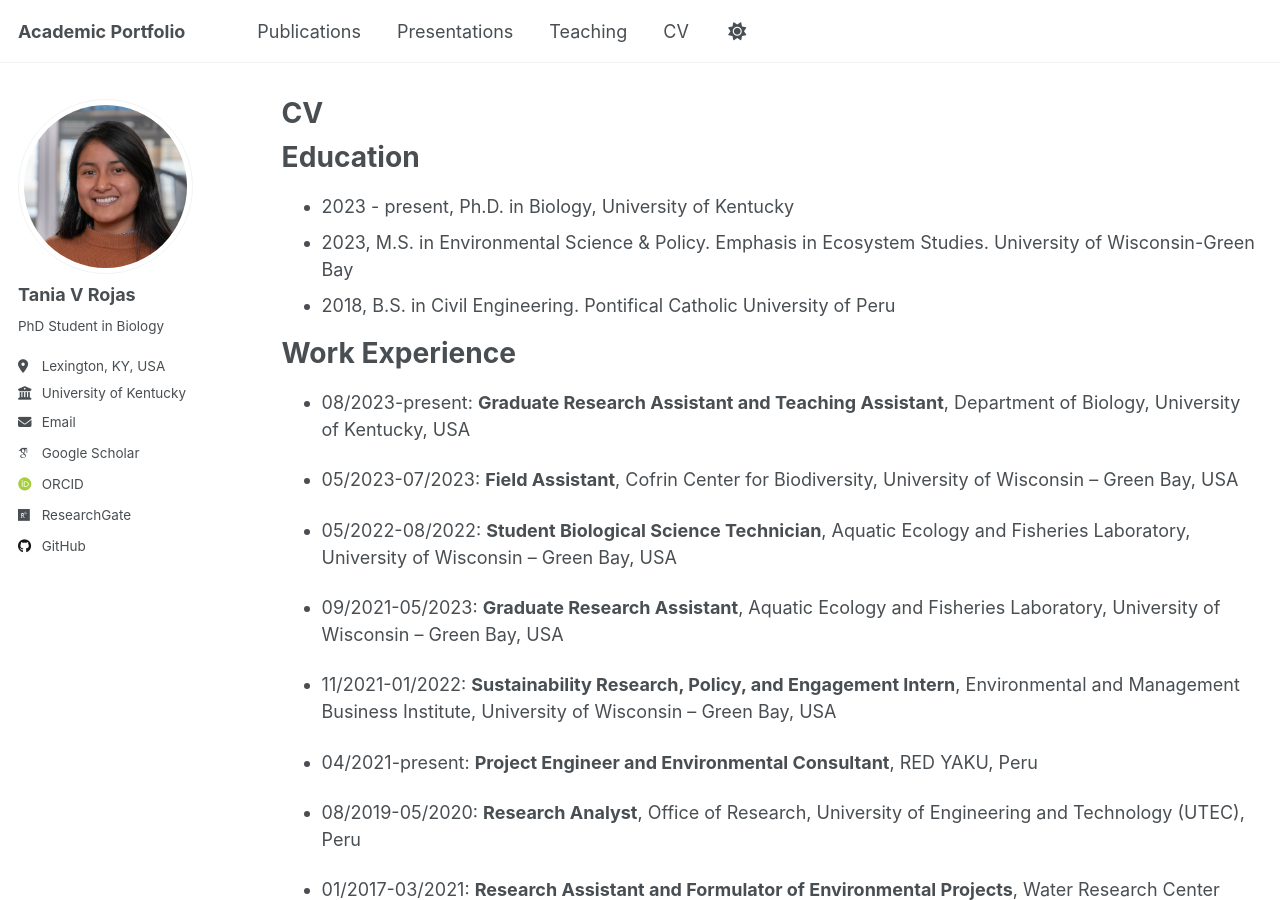
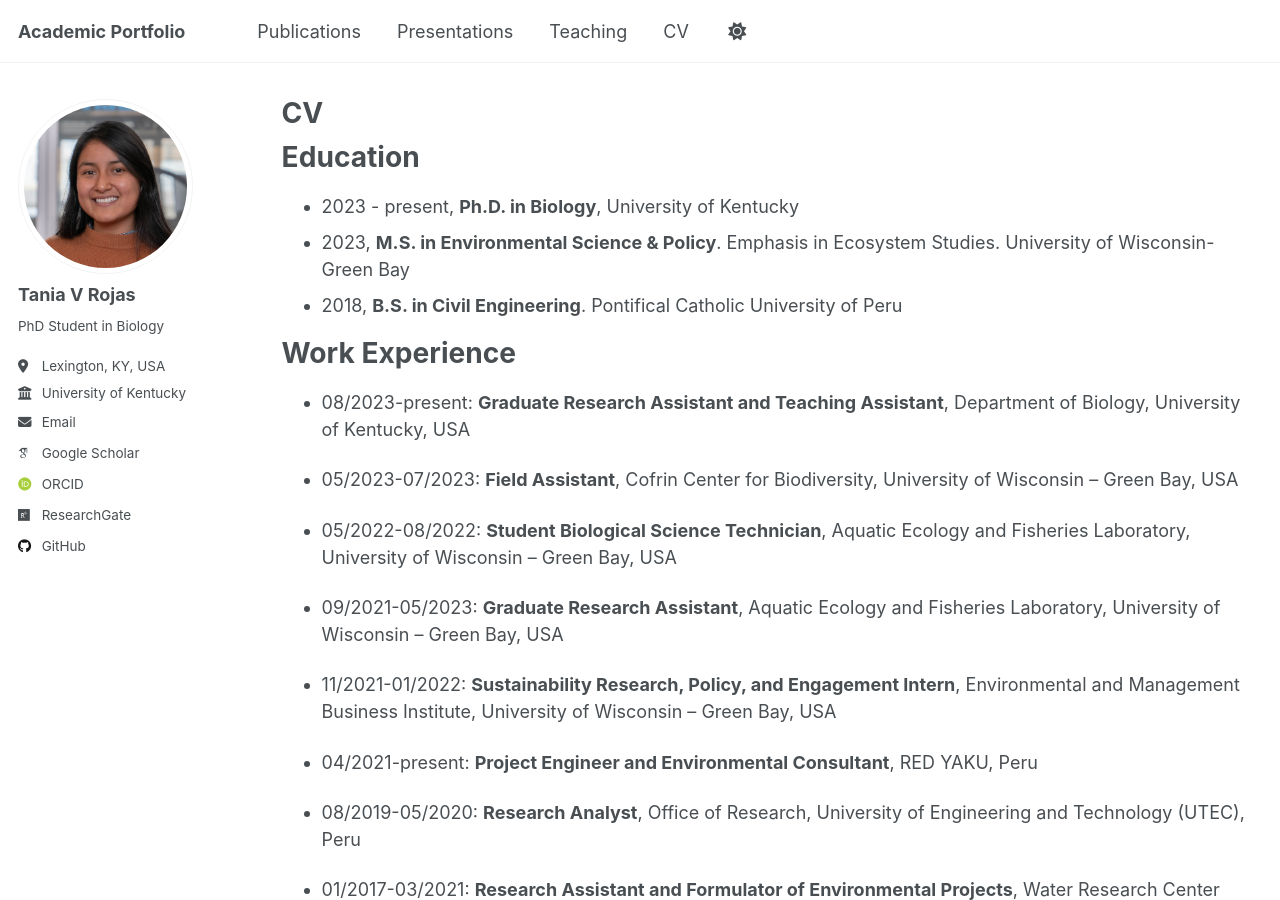
Before and after one commit to taniarojasc/taniarojasc.github.io, a Jekyll site: the page built from _pages/cv.md, in a window 1280 px wide and 900 px high. Built offline with Jekyll 4.4.1, drawn with Linux system fonts in a browser that asks for light colours; some web fonts are replaced; a script that is not in the unit is left out.

Commit message:
Update cv.md

```diff
--- a/_pages/cv.md
+++ b/_pages/cv.md
@@ -9,9 +9,9 @@ redirect_from:
 
 Education
 ======
-* 2023 - present, Ph.D. in Biology, University of Kentucky
-* 2023, M.S. in Environmental Science & Policy. Emphasis in Ecosystem Studies. University of Wisconsin-Green Bay
-* 2018, B.S. in Civil Engineering. Pontifical Catholic University of Peru
+* 2023 - present, **Ph.D. in Biology**, University of Kentucky
+* 2023, **M.S. in Environmental Science & Policy**. Emphasis in Ecosystem Studies. University of Wisconsin-Green Bay
+* 2018, **B.S. in Civil Engineering**. Pontifical Catholic University of Peru
 
 Work Experience
 ======
```
